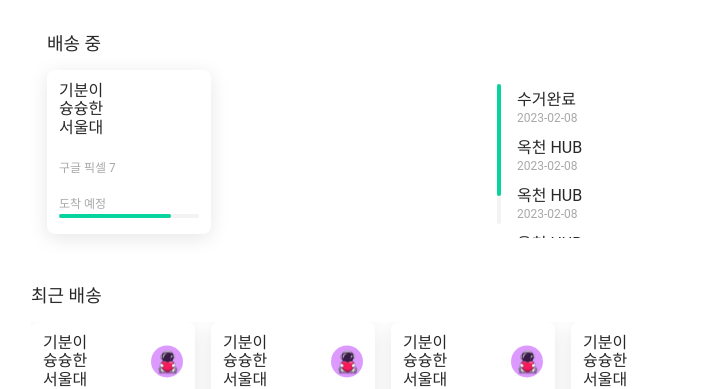
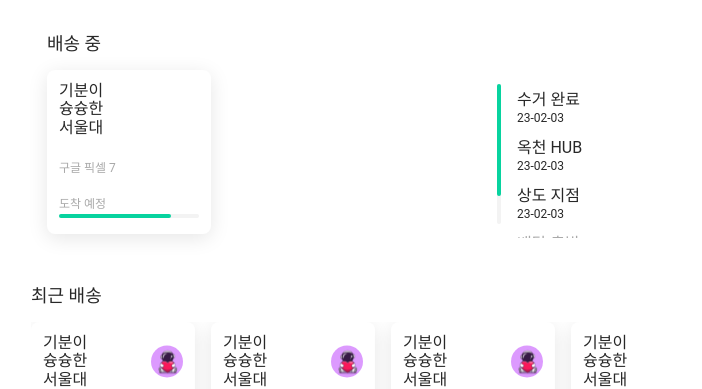
Before and after one commit to gdsc-ssu/ssung-delivery-frontend, a React (Vite) app in the folder packages/app/user-client/: page / in a window 1280 px wide. Shown: the part 187-576 px from the top of the page, without its empty margins (289-991 px from the left). Built offline with nearby package versions, Linux system fonts and the light colour scheme.

Commit message:
style: 배송 히스토리 컴포넌트 분리

```diff
--- a/packages/app/user-client/src/App/App.shipping.tsx
+++ b/packages/app/user-client/src/App/App.shipping.tsx
@@ -1,14 +1,19 @@
-import styled from '@emotion/styled'
 import { memo } from 'react'
 import Card from '../component/Card'
 import { ComponentContainer, Flex, Spacer } from '../component/Layout'
-import Progress from '../component/ProgressBar'
-import { SubTitle, Text } from '../component/Text'
+import ShipHistory from '../component/ShipHistory'
+import { SubTitle } from '../component/Text'
+import { ShipHistoryType } from '../Model/ship'
+
+const MOCK_HISTORY: ShipHistoryType[] = [
+  { state: '수거 완료', date: '23-02-03', done: true },
+  { state: '옥천 HUB', date: '23-02-03', done: true },
+  { state: '상도 지점', date: '23-02-03', done: true },
+  { state: '배달 출발', date: '23-02-03', done: false },
+  { state: '배달 완료', date: '23-02-03', done: false },
+]
 
 const Shipping = () => {
-  // 배송 중인 정보 카드 스택
-  // 배송 중인 정보 카드 위치 (진행 상태)
-
   return (
     <ComponentContainer>
       <SubTitle>배송 중</SubTitle>
@@ -18,60 +23,10 @@ const Shipping = () => {
           <Card />
         </div>
 
-        {/* 컴포넌트 분리 예정 */}
-        <ShipHistoryContainer>
-          <div style={{ position: 'sticky', top: 0 }}>
-            <Progress progress="80%" orient="vertical" />
-          </div>
-
-          <Flex
-            flexDirection={'column'}
-            gap={'1rem'}
-            style={{ marginLeft: '1rem' }}
-          >
-            <Flex flexDirection={'column'} gap={'0.25rem'}>
-              <Text>수거완료</Text>
-              <Text size="sm" gray>
-                2023-02-08
-              </Text>
-            </Flex>
-            <Flex flexDirection={'column'} gap={'0.25rem'}>
-              <Text>옥천 HUB</Text>
-              <Text size="sm" gray>
-                2023-02-08
-              </Text>
-            </Flex>
-            <Flex flexDirection={'column'} gap={'0.25rem'}>
-              <Text>옥천 HUB</Text>
-              <Text size="sm" gray>
-                2023-02-08
-              </Text>
-            </Flex>
-            <Flex flexDirection={'column'} gap={'0.25rem'}>
-              <Text>옥천 HUB</Text>
-              <Text size="sm" gray>
-                2023-02-08
-              </Text>
-            </Flex>
-            <Flex flexDirection={'column'} gap={'0.25rem'}>
-              <Text>옥천 HUB</Text>
-              <Text size="sm" gray>
-                2023-02-08
-              </Text>
-            </Flex>
-          </Flex>
-        </ShipHistoryContainer>
+        <ShipHistory history={MOCK_HISTORY} />
       </Flex>
     </ComponentContainer>
   )
 }
 
 export default memo(Shipping)
-
-const ShipHistoryContainer = styled.div`
-  padding: 14px;
-  width: 140px;
-  height: 140px;
-  overflow: scroll;
-  position: relative;
-`
--- /dev/null
+++ b/packages/app/user-client/src/component/ShipHistory.tsx
@@ -0,0 +1,44 @@
+import styled from '@emotion/styled'
+import { Flex } from './Layout'
+import Progress from '../component/ProgressBar'
+import { Text } from './Text'
+import { ShipHistoryType } from '../Model/ship'
+
+interface ShipHistoryProps {
+  history: ShipHistoryType[]
+}
+
+const ShipHistory = (props: ShipHistoryProps) => {
+  return (
+    <ShipHistoryContainer>
+      <div style={{ position: 'sticky', top: 0 }}>
+        <Progress progress="80%" orient="vertical" />
+      </div>
+
+      <Flex
+        flexDirection={'column'}
+        gap={'1rem'}
+        style={{ marginLeft: '1rem' }}
+      >
+        {props.history.map((item) => (
+          <Flex flexDirection={'column'} gap={'0.25rem'}>
+            <Text gray={!item.done}>{item.state}</Text>
+            <Text size="sm" gray={!item.done}>
+              {item.date}
+            </Text>
+          </Flex>
+        ))}
+      </Flex>
+    </ShipHistoryContainer>
+  )
+}
+
+export default ShipHistory
+
+const ShipHistoryContainer = styled.div`
+  padding: 14px;
+  width: 140px;
+  height: 140px;
+  overflow: scroll;
+  position: relative;
+`
```
